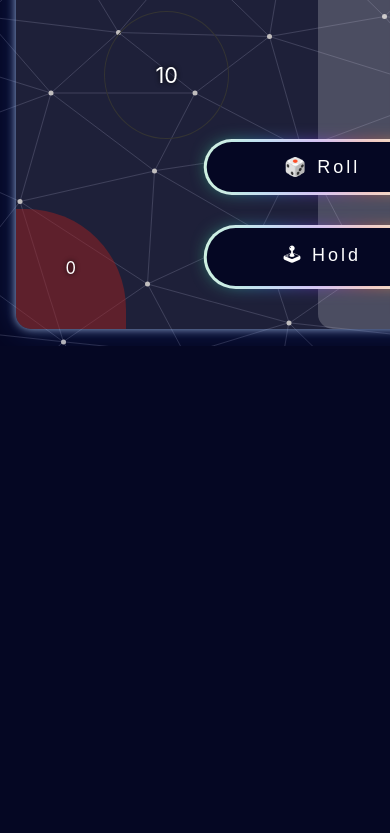
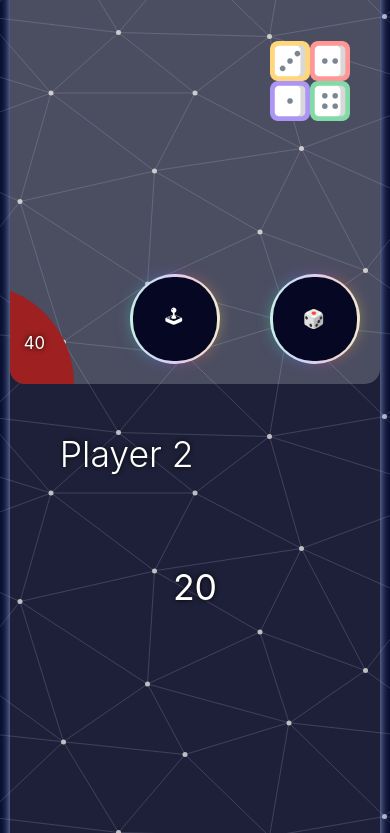
Before and after one commit to MohamedSaid7102/website--luck-game, a plain HTML site: page public/index.html in a window 390 px wide. Shown: the part 498-1331 px from the top of the page. Before the commit the page ends 844 px from the top, so only its background shows below. Drawn offline with Linux system fonts and the light colour scheme.

Commit message:
game responsiveness

```diff
--- a/public/index.html
+++ b/public/index.html
@@ -25,32 +25,32 @@
       </h1>
     </header>
     <section class="game-area">
-      <article class="player-1">
+      <article class="player-1 active">
         <h2 class="player1__name">Player 1</h2>
         <p class="player1__final-score">10</p>
-        <p class="player1__current-score">0</p>
+        <p class="player1__current-score">40</p>
       </article>
       <article class="controllers">
         <button class="btn btn--glow-bg reset-btn">
           <span></span><span></span>
-          <p>🧨 New Game</p>
+          <p id="new-game-btn">🆕 New Game</p>
         </button>
         <picture class="dice-area">
-          <img src="" alt="dice" />
+          <img src="./assets/images/dices.png" alt="dice" />
         </picture>
         <button class="btn btn--glow-bg roll-btn">
           <span></span><span></span>
-          <p>🎲 Roll</p>
+          <p id="roll-btn">🎲 Roll</p>
         </button>
         <button class="btn btn--glow-bg hold-btn">
           <span></span><span></span>
-          <p>🕹 Hold</p>
+          <p id="hold-btn">🕹 Hold</p>
         </button>
       </article>
-      <article class="player-2  active">
+      <article class="player-2 not-active">
         <h2 class="player2__name">Player 2</h2>
         <p class="player2__final-score">20</p>
-        <p class="player2__current-score">0</p>
+        <p class="player2__current-score">40</p>
       </article>
     </section>
 
--- a/public/script/index.js
+++ b/public/script/index.js
@@ -13,3 +13,24 @@ function gameInit() {
 // Main Invokation
 
 gameInit();
+
+// Game Layout Edit scritp
+let browserWidth = document.documentElement.clientWidth;
+const newGameBtn = document.getElementById('new-game-btn');
+const rollBtn = document.getElementById('roll-btn');
+const holdBtn = document.getElementById('hold-btn');
+const mediaBreakPoint = 750;
+const editBtnContentOnResize = () => {
+  browserWidth = document.documentElement.clientWidth;
+  if (browserWidth <= mediaBreakPoint) {
+    newGameBtn.innerText = '🆕';
+    rollBtn.innerText = '🎲';
+    holdBtn.innerText = '🕹';
+  } else {
+    newGameBtn.innerText = '🆕 New Game';
+    rollBtn.innerText = '🎲 Roll';
+    holdBtn.innerText = '🕹 Hold';
+  }
+};
+window.addEventListener('resize', editBtnContentOnResize);
+editBtnContentOnResize();
--- a/public/style/style.css
+++ b/public/style/style.css
@@ -46,9 +46,11 @@ body {
   -o-border-radius: var(--border-radius);
   /*Layout*/
   width: 95%;
+  overflow: hidden;
   position: relative;
   z-index: 0;
   margin: 1rem;
+  /* Display */
   display: grid;
   grid-template-columns: repeat(2, 1fr);
 }
@@ -56,6 +58,7 @@ body {
 /* Players */
 /* get any class that contain 'player' in it's name */
 .game-area [class*='player'] {
+  position: relative;
   display: flex;
   flex-flow: column wrap;
   grid-column-gap: 2rem;
@@ -80,6 +83,7 @@ body {
 .game-area [class*='player'] [class*='__name'] {
   font-weight: 300;
   font-size: clamp(20px, 4vw + 2rem, 6rem);
+  white-space: nowrap;
 }
 
 .game-area [class*='player'] [class*='final-score'] {
@@ -103,7 +107,8 @@ body {
 
 .game-area [class*='player'] [class*='current-score'] {
   position: absolute;
-  background-color: rgba(158, 32, 32, 0.5);  border-radius: var(--btn-border-radius);
+  background-color: rgba(158, 32, 32, 0.5);
+  border-radius: var(--btn-border-radius);
   -webkit-border-radius: var(--btn-border-radius);
   -moz-border-radius: var(--btn-border-radius);
   -ms-border-radius: var(--btn-border-radius);
@@ -129,7 +134,7 @@ body {
 
 /* Active state */
 
-.game-area [class*='player'].active  [class*='current-score'] {
+.game-area [class*='player'].active [class*='current-score'] {
   background-color: rgba(158, 32, 32, 1);
 }
 
@@ -137,6 +142,7 @@ body {
 
 /* Controllers */
 .game-area .controllers {
+  z-index: 3;
   /* Layout */
   position: absolute;
   left: 50%;
@@ -156,7 +162,11 @@ body {
 
 .game-area .controllers .dice-area {
   margin: auto;
-  margin-top: 2rem;
+  margin-top: 8rem;
+}
+.game-area .controllers .dice-area img {
+  width: 100%;
+  max-width: 80px;
 }
 
 /* Generic classes */
@@ -248,3 +258,149 @@ body {
 
 /* Generic classes End */
 /* ************************************* */
+
+/* Responsiveness */
+
+@media (max-width: 750px) {
+  .game-area {
+    grid-template-columns: 1fr;
+    grid-template-rows: repeat(2, 1fr);
+
+    overflow: visible;
+    --gap-from-border: 2rem;
+  }
+  .game-area .controllers {
+    height: max-content;
+    transform: initial;
+    -webkit-transform: initial;
+    -moz-transform: initial;
+    -ms-transform: initial;
+    -o-transform: initial;
+    top: 0;
+    left: 0;
+    width: 100%;
+    height: 50%;
+  }
+
+  .game-area .controllers * {
+    position: absolute;
+  }
+
+  .game-area [class*='player'] .player1__current-score,
+  .game-area [class*='player'] .player2__current-score {
+    left: 0;
+    right: initial;
+    border-bottom-right-radius: initial;
+    border-top-left-radius: initial;
+    border-top-right-radius: calc(var(--border-radius) * 10);
+  }
+
+  .game-area [class*='player'].active {
+    order: 1;
+  }
+
+  .game-area [class*='player'].not-active {
+    order: 2;
+  }
+
+  .game-area .controllers .roll-btn {
+    bottom: var(--gap-from-border);
+    right: var(--gap-from-border);
+  }
+  .game-area .controllers .hold-btn {
+    bottom: var(--gap-from-border);
+    right: 15rem;
+  }
+
+  .game-area .controllers .dice-area {
+    width: 100px;
+    bottom: 50%;
+    right: var(--gap-from-border);
+    margin-bottom: 3rem;
+  }
+
+  .game-area .controllers .reset-btn {
+    right: var(--gap-from-border);
+    top: var(--gap-from-border);
+  }
+
+  .game-area .controllers .btn {
+    width: 90px;
+    height: 90px;
+    text-align: center;
+    display: grid;
+    place-items: center;
+    border-radius: 100%;
+    -webkit-border-radius: 100%;
+    -moz-border-radius: 100%;
+    -ms-border-radius: 100%;
+    -o-border-radius: 100%;
+  }
+
+  .game-area [class*='player'].active [class*='__final-score']{
+    margin-bottom: 30rem;
+  }
+
+  .game-area [class*='player'].not-active [class*='__final-score']{
+    margin: 0 auto;
+    margin-bottom: 3rem;
+    height: max-content;
+  }
+
+  .game-area [class*='player'] {
+    overflow: hidden;
+  }
+}
+
+@media (max-width: 410px) {
+  .game-area {
+    --gap-from-border: 1rem;
+  }
+  .game-area [class*='player'] [class*='__current-score'] {
+    width: 50px;
+    height: 50px;
+    left: -36px;
+  }
+}
+
+@media (max-width: 500px) {
+  .game-area [class*='player'] [class*='__final-score'] {
+    border: none;
+    margin-left: 0;
+    font-size: clamp(20px, 4vw + 2rem, 5rem);
+  }
+  .game-area [class*='player'] [class*='__name'] {
+    margin: 0;
+    padding: 0;
+    padding-bottom: 4rem;
+    text-align: left;
+  }
+}
+
+@media (max-width: 350px) {
+  .game-area {
+    --gap-from-border: 0;
+  }
+  .controllers .btn {
+    transform: scale(0.9);
+    -webkit-transform: scale(0.9);
+    -moz-transform: scale(0.9);
+    -ms-transform: scale(0.9);
+    -o-transform: scale(0.9);
+  }
+  .game-area .controllers .hold-btn {
+    bottom: var(--gap-from-border);
+    right: 11rem;
+  }
+
+  .game-area [class*='player'] {
+    padding: 20px;
+  }
+
+  .game-area [class*='player'] [class*='__current-score'] {
+    left: -10px;
+    bottom: -10px;
+    width: 70px;
+    height: 70px;
+  }
+}
```
Also changed, not shown: public/assets/images/dices.png (added).
